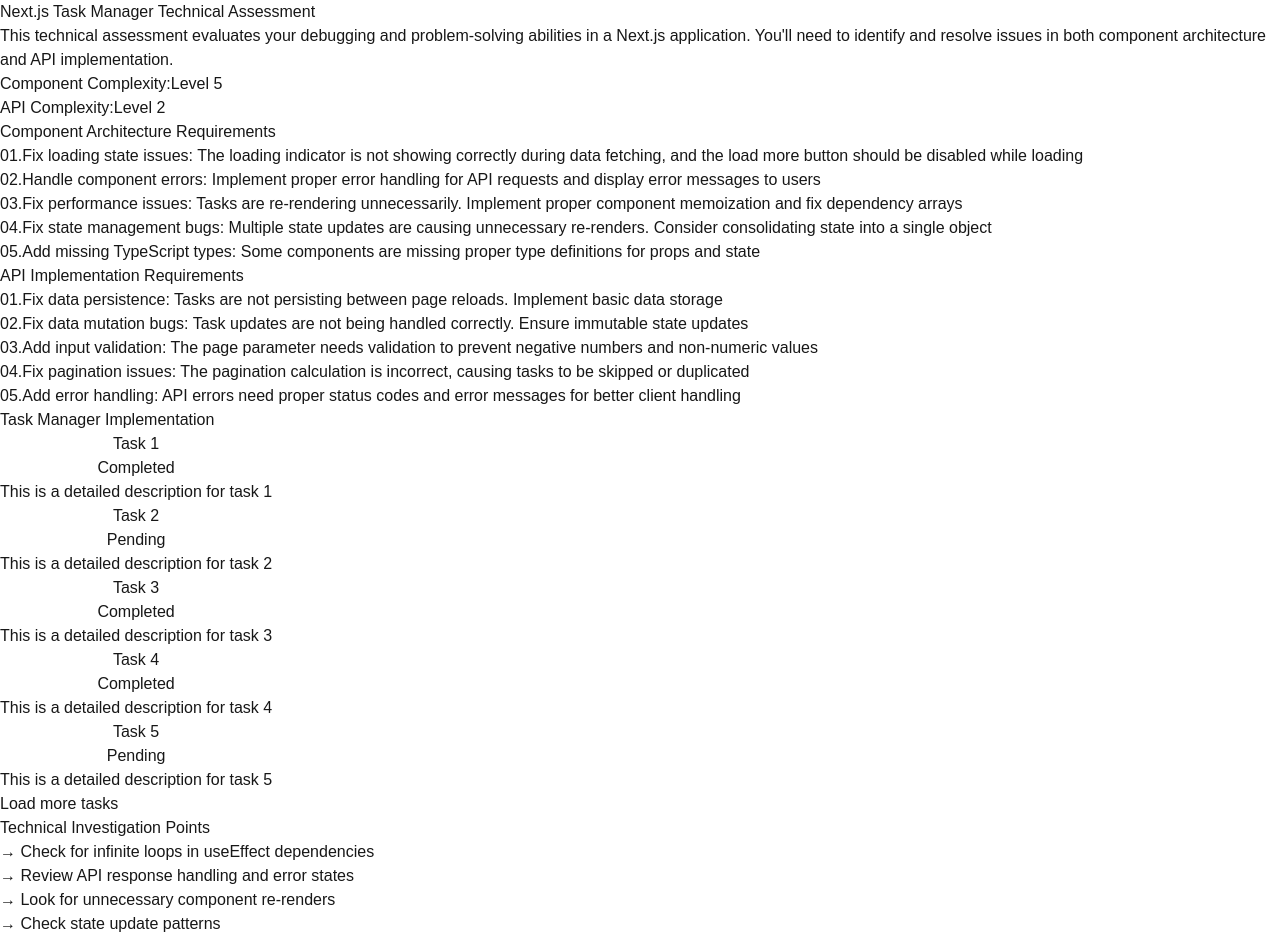
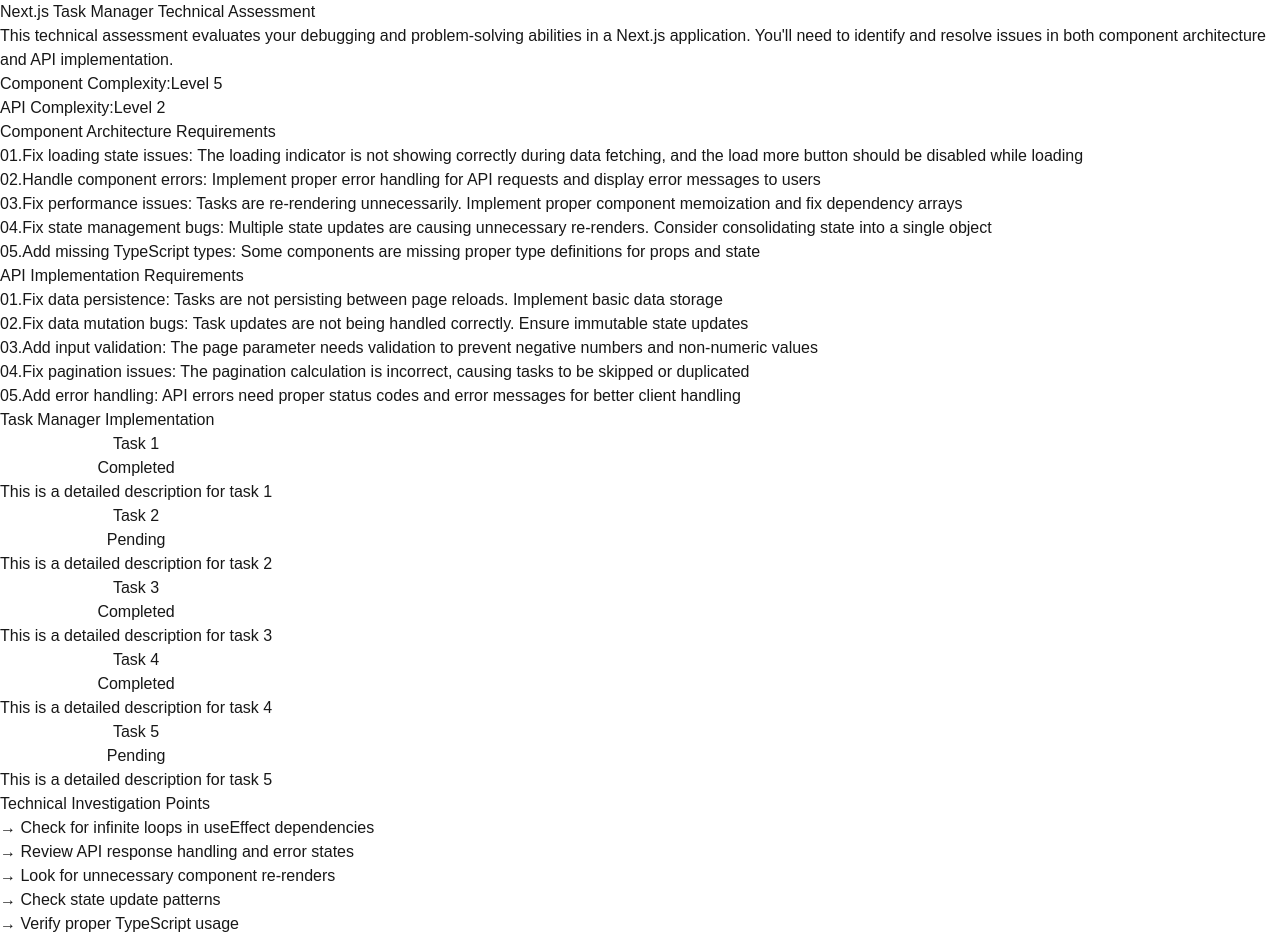
Before and after one commit to Pioneer18/weconnectllc-winter-code-challenger, a Next.js app: page /start in a window 1280 px wide. Shown: the top 939 px of the page. Built offline with nearby package versions, Linux system fonts and the light colour scheme.

Commit message:
1. added a componentDidCatch to check for logs from the Error Boundary 2. addes some comments about managing state with a custom hook 3. made the load more button text bold 4. using more concise conditional rendering expressions via && instead of ternary

```diff
--- a/src/components/task-list.tsx
+++ b/src/components/task-list.tsx
@@ -29,6 +29,10 @@
     return { hasError: true };
   }
 
+  componentDidCatch(error: Error, errorInfo: React.ErrorInfo): void {
+    console.error(error, errorInfo);
+  }
+
   render() {
     if (this.state.hasError) {
       return (
@@ -43,6 +47,7 @@
 }
 
 export default function TaskList() {
+  // use a custom hook for managing the state,
   const [tasks, setTasks] = useState<Task[]>([]);
   const [loading, setLoading] = useState(false);
   const [error, setError] = useState<string | null>(null);
@@ -53,6 +58,8 @@
   const fetchTasks = React.useCallback(async (pageNum: number) => {
     try {
       setLoading(true);
+      setError(null);
+
       const response = await fetch(`/api/tasks?page=${pageNum}`);
       const data = await response.json();
 
@@ -61,15 +68,15 @@
     } catch (e) {
       setError(`Fetch tasks error: ${e}`);
     } finally {
-      setLoading(false)
+      setLoading(false);
     }
-  }, [page])
+  }, [page]);
 
   // note: This fires twice if the start button is selected from the app page,
   // works fine on page refresh or manually entering the url
   useEffect(() => {
     fetchTasks(page);
-  }, [fetchTasks, page]);
+  }, [fetchTasks]);
 
   const handleLoadMore = () => {
     setPage(page + 1);
@@ -78,14 +85,15 @@
   return (
     <TaskErrorBoundary>
       <div className="space-y-4">
+        { error && <div>{error}</div>}
         {tasks.map((task) => (
           <TaskItem key={task.id} task={task} />
         ))}
-        {loading ? LoadingState() : null}
-        {loading || hasMore == false ? null :
+        {loading && <LoadingState />}
+        {loading && !hasMore &&
           <button
             onClick={handleLoadMore}
-            className="w-full p-4 text-center text-gray-600 hover:text-gray-900"
+            className="w-full p-4 text-center font-bold text-gray-600 hover:text-gray-900"
           >
             Load more tasks
           </button>
```
